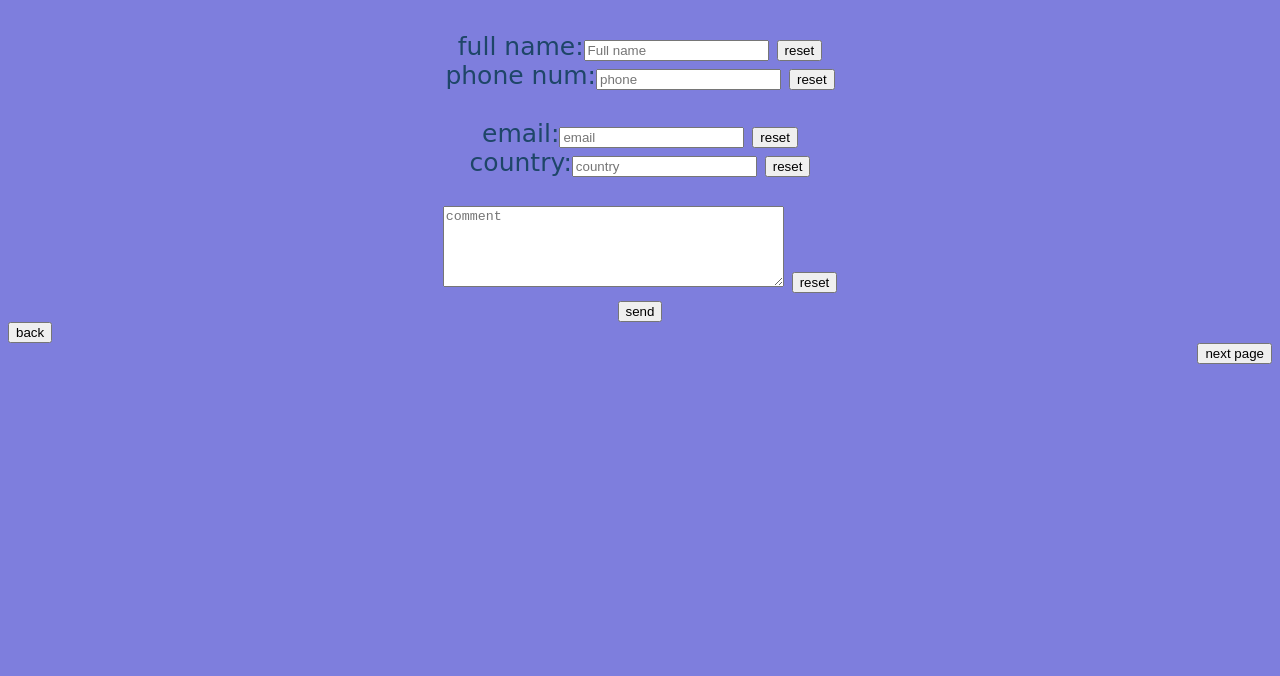
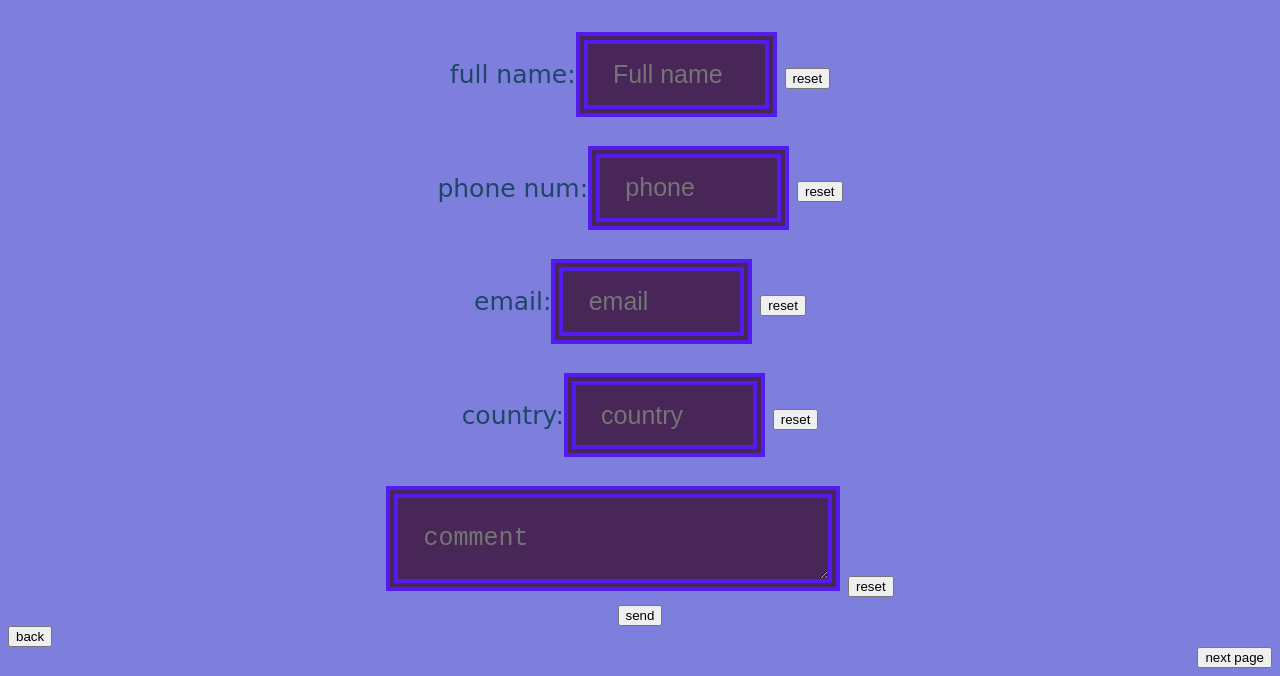
Before and after one commit to sunnyAonep/countery-project, a plain HTML site: page page2.html in a window 1280 px wide. Shown: the part 179-855 px from the top of the page. Before the commit the page ends 800 px from the top, so only its background shows below. Drawn offline with Linux system fonts and the light colour scheme.

Commit message:
page2 change

```diff
--- a/page2.html
+++ b/page2.html
@@ -16,19 +16,21 @@
     <center>
 <form>
     <form ><div class="theform">
-    full name:<input type="text" name="Fullname" placeholder="Full name" required>
+    full name:<input type="text" name="Fullname" placeholder="Full name" style="width:10% ; height: 10px; padding:2% ; font-size:1em ; background-color:rgb(72, 38, 88) ;border:12px double #531bee;" required>
     <button type="reset">reset</button>
     </form>
     <br>
+    <br>
     <form>
-    phone num:<input type="text" maxlength="10" placeholder="phone" required>
+    phone num:<input type="text" maxlength="10" placeholder="phone" style="width:10% ; height: 10px; padding:2% ; font-size:1em ; background-color:rgb(72, 38, 88);border:12px double #531bee;" required>
     <button type="reset">reset</button>
     </form><form>
         <br>
-    email:<input type="email" name="email" id="email" placeholder="email" required>
+    email:<input type="email" name="email" id="email" placeholder="email" style="width:10% ; height: 10px; padding:2% ; font-size:1em ; background-color:rgb(72, 38, 88);border:12px double #531bee;" required>
     <button type="reset">reset</button>
     </form><form>
-    country:<input list="country" name="country" placeholder="country" required> <button type="reset">reset</button>
+        <br>
+    country:<input list="country" name="country" placeholder="country" style="width:10% ; height: 10px; padding:2% ; font-size:1em ; background-color:rgb(72, 38, 88);border:12px double #531bee;" required> <button type="reset">reset</button>
     </form>
     <datalist id="country">
             <option value="Afghanistan">
@@ -272,7 +274,7 @@
             <option value="Zimbabwe">
         </datalist>
     <br>
-    <textarea name="name" id="comment" cols="40" rows="5" placeholder="comment" required></textarea> <button type="reset">reset</button></form>
+    <textarea name="name" id="comment" cols="40" rows="5" placeholder="comment"  style="width:30% ; height: 30px; padding:2% ; font-size:1em ; background-color:rgb(72, 38, 88); border:12px double #531bee;" required></textarea> <button type="reset">reset</button></form>
     <br>
     <button type="submit">send</button required>
 
```
